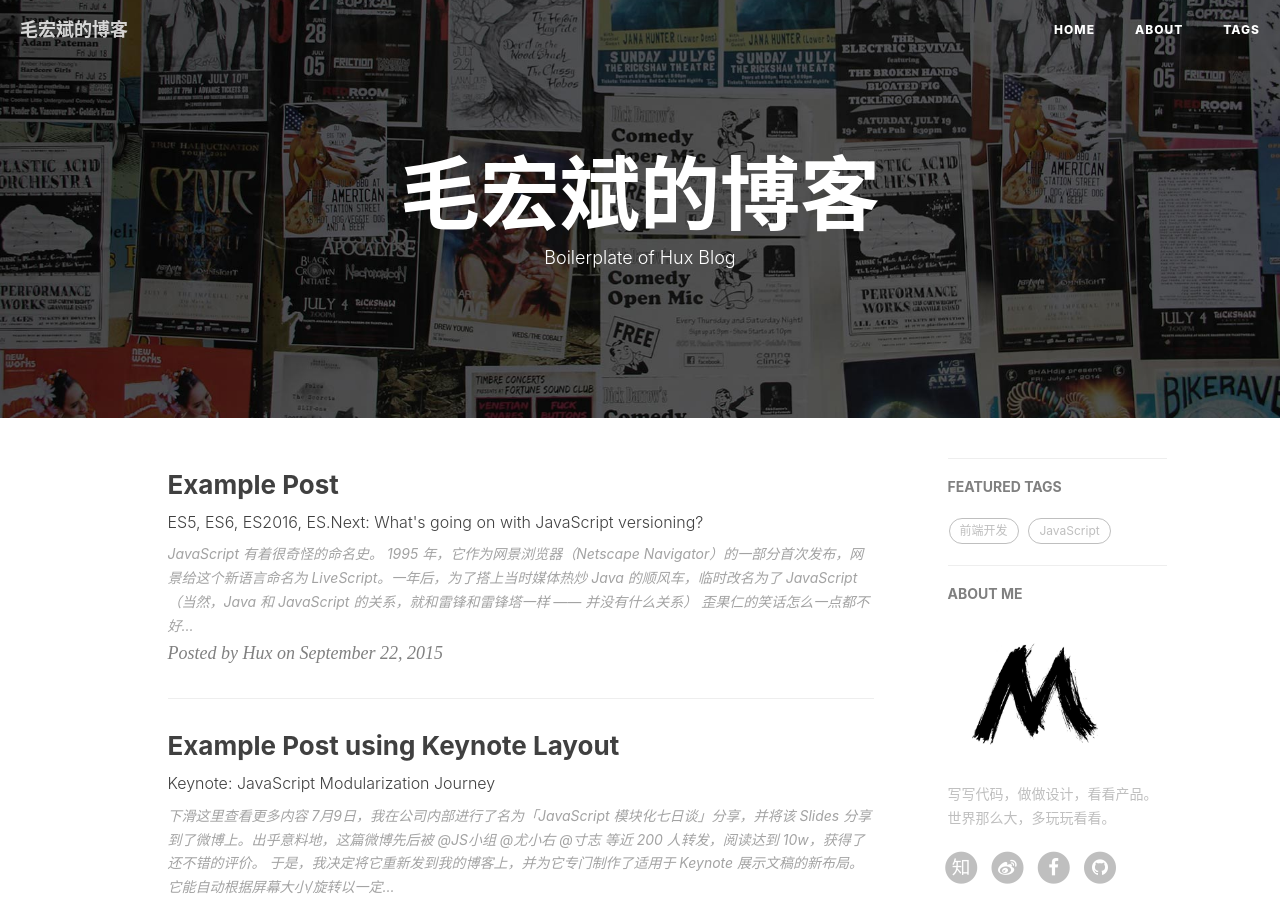
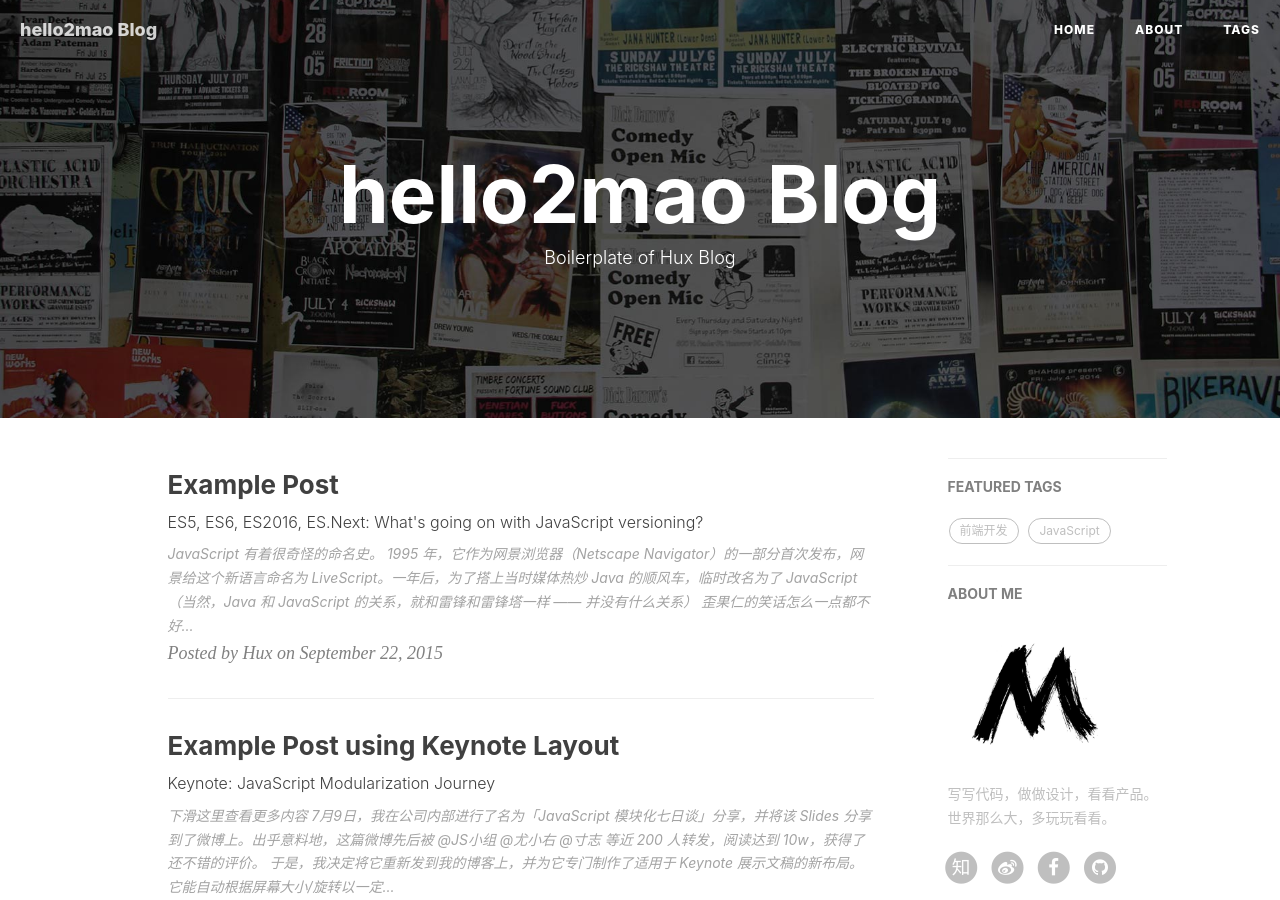
Before and after one commit to hello2mao/hello2mao.github.io, a Jekyll site: the page built from index.html, in a window 1280 px wide and 900 px high. Built offline with Jekyll 4.4.1, drawn with Linux system fonts in a browser that asks for light colours; nearby versions of some CDN libraries; the list of posts is cut into pages by our own code; comment, search, counter and statistics services are not loaded; some of the changed text lies outside the part shown.

Commit message:
Lazy push: 2019年 2月 3日 星期日 23时34分46秒 CST

```diff
--- a/_config.yml
+++ b/_config.yml
@@ -1,6 +1,6 @@
 # Site settings
-title: 毛宏斌的博客
-SEOTitle: 毛宏斌的博客 | Hongbin Mao | hello2mao
+title: hello2mao Blog
+SEOTitle: hello2mao Blog | 毛宏斌的博客 | Hongbin Mao | hello2mao
 header-img: img/home-bg.jpg
 email: hello2mao@gmail.com
 description: ""
```
Also changed, not shown: img/home-bg-o.jpg.
